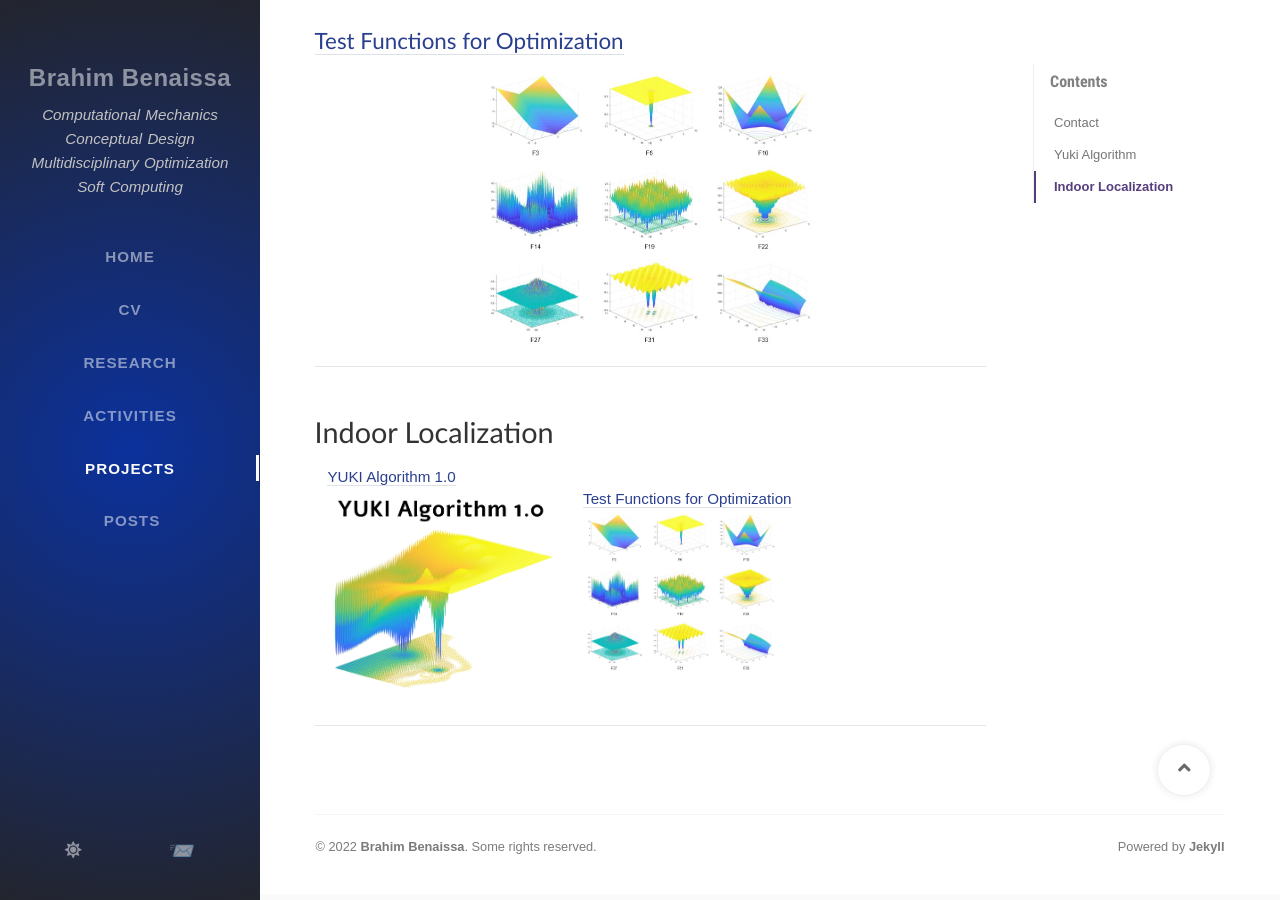
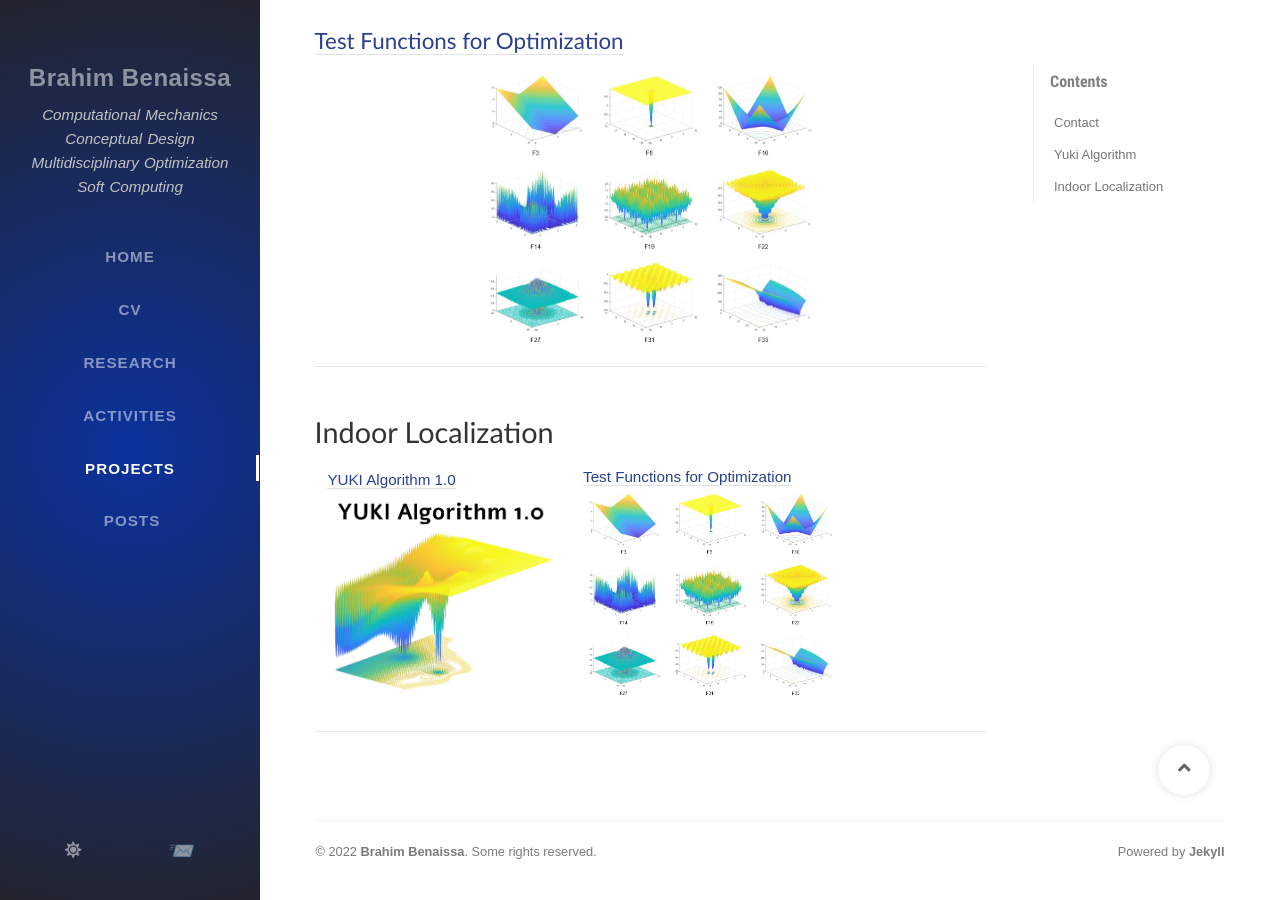
Before and after one commit to Brahim-Benaissa/Brahim-Benaissa.github.io, a Jekyll site: the page built from tabs/projects.md, in a window 1280 px wide and 900 px high, scrolled down 814 px. Built offline with Jekyll 4.4.1, drawn with Linux system fonts in a browser that asks for light colours; nearby versions of some CDN libraries; some web fonts are replaced; comment, search, counter and statistics services are not loaded.

Commit message:
Update projects.md

```diff
--- a/tabs/projects.md
+++ b/tabs/projects.md
@@ -46,7 +46,7 @@
 
 # Indoor Localization
 
-|<a href="{{site.baseurl}}/posts/Yuki-Algorithm-01"> YUKI Algorithm 1.0 <br> <a href="{{site.baseurl}}/posts/Yuki-Algorithm-01"> <img src="{{site.baseurl}}/assets/files/Projects/YUKI ALGORITHM 1.0/YA_F50.jpg" width="100%"> </a> |<a href="{{site.baseurl}}/posts/plugin-optimization-testing"> Test Functions for Optimization </a> <br> <a href="{{site.baseurl}}/posts/plugin-optimization-testing"><img src="{{site.baseurl}}/assets/files/Projects/OPTIMIZATION TEST FUNCTIONS/TestFunctions.jpg" width="50%"> </a>
+|<a href="{{site.baseurl}}/posts/Yuki-Algorithm-01"> YUKI Algorithm 1.0 <br> <a href="{{site.baseurl}}/posts/Yuki-Algorithm-01"> <img src="{{site.baseurl}}/assets/files/Projects/YUKI ALGORITHM 1.0/YA_F50.jpg" width="100%"> </a> |<a href="{{site.baseurl}}/posts/plugin-optimization-testing"> Test Functions for Optimization </a> <br> <a href="{{site.baseurl}}/posts/plugin-optimization-testing"><img src="{{site.baseurl}}/assets/files/Projects/OPTIMIZATION TEST FUNCTIONS/TestFunctions.jpg" width="65%"> </a>
 
 
 
```
